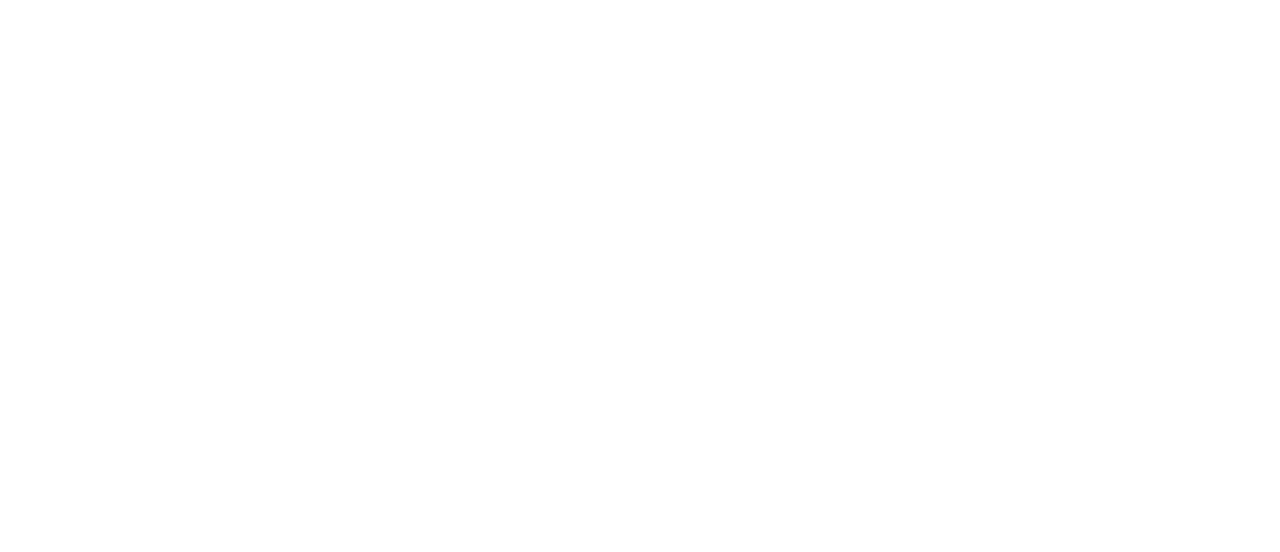
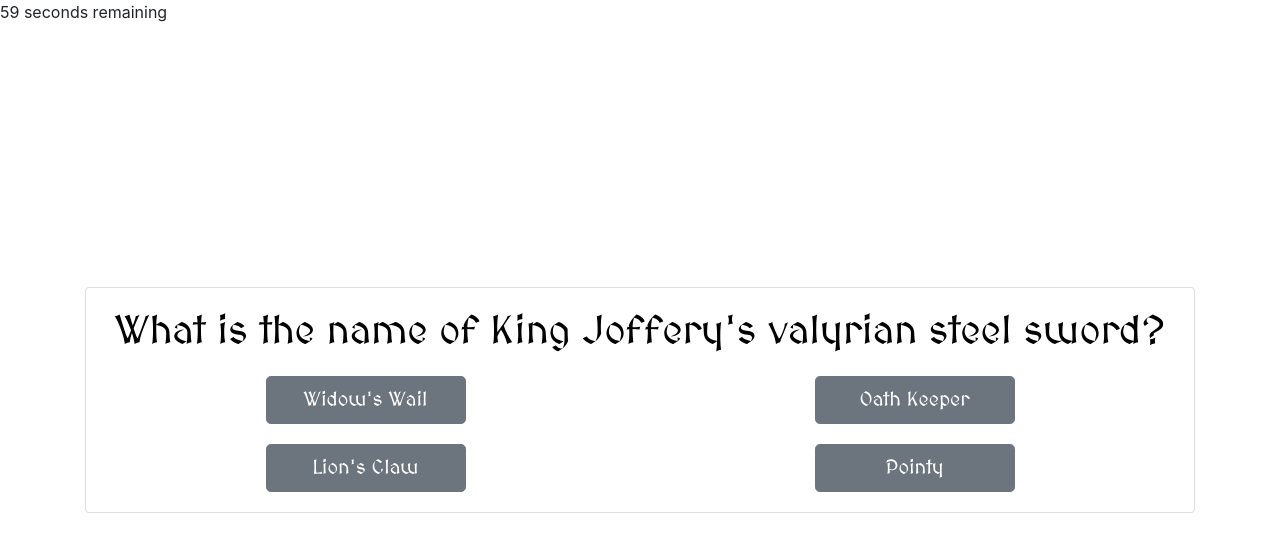
Before and after one commit to cil5345/Game-of-Thrones-Quiz, a plain HTML site: page index.html in a window 1280 px wide. Both pictures are taken after a click on the button "FIGHT!". Drawn offline with nearby package versions, Linux system fonts and the light colour scheme.

Commit message:
added some functionality to the quiZ

```diff
--- a/index.html
+++ b/index.html
@@ -23,11 +23,42 @@
             and become part of the dead army. Keep in mind for every wrong answer, the timer will drop by 10 seconds.
             May the Gods be with you, the old ones and the new!</p>
         <button type="button" id="submit" class="btn-style btn btn-dark btn-lg">FIGHT!</button>
-        <div class="timer">this is for timer</div>
+
 
     </div>
 
+    <div class="container" id="quiz-container" style="visibility: hidden;">
+        <div class="card">
+            <div class="card-body">
+                <h1 id="choice-question"></h1>
+                <div class="row top-row">
+                    <div class="col-sm-6">
+                        <button type="button" class="btn btn-secondary btn-lg quiz-btn" id="choice-a">
+                            </button>
+                    </div>
+                    <div class="col-sm-6">
+                        <button type="button" class="btn btn-secondary btn-lg quiz-btn" id="choice-b">
+                            </button>
+                    </div>
 
+
+                </div>
+                <div class="row bottom-row">
+                    <div class="col-sm-6">
+                        <button type="button" class="btn btn-secondary btn-lg quiz-btn" id="choice-c"></button>
+                    </div>
+                    <div class="col-sm-6">
+                        <button type="button" class="btn btn-secondary btn-lg quiz-btn" id="choice-d"></button>
+                    </div>
+
+
+                </div>
+            </div>
+        </div>
+
+    </div>
+
+    <div id="timer"></div>
     <script src="myscripts.js"></script>
 </body>
 
--- a/myscripts.js
+++ b/myscripts.js
@@ -1,27 +1,92 @@
 
-let container = document.getElementById("welcome-screen");
+let introContainer = document.getElementById("welcome-screen");
+let quizContainer1 = document.getElementById("quiz-container")
 let mainSubmitButton = document.getElementById("submit");
 let timeEl = document.getElementById("timer");
+let quizQuestion = document.getElementById("choice-question");
+let aAnswer = document.getElementById("choice-a");
+let bAnswer = document.getElementById("choice-b");
+let cAnswer = document.getElementById("choice-c");
+let dAnswer = document.getElementById("choice-d");
 
+// console.log(dQuestion);
+// console.log(timeEl);
+// console.log(quizContainer1);
 // console.log (mainSubmitButton);
 
 
 
+// ========================================================================
+var questions = [{
+    q:"What is the name of King Joffery's valyrian steel sword?",
+    a: "A",
+    c1: "Widow's Wail",
+    c2: "Oath Keeper",
+    c3: "Lion's Claw",
+    c4: "Pointy"
+}, {
+    q:"What is John Snow's real name?",
+    a: "C",
+    c1: "Aerys Targaryen",
+    c2: "John Stark",
+    c3: "Aegon Targaryen",
+    c4: "John Smith"
+}, {
+    q:"Which is the worst season of Game of Thrones?",
+    a: "D",
+    c1: "Season 1",
+    c2: "Season 6",
+    c3: "Season 2",
+    c4: "Season 8"
+}];
 
 
-mainSubmitButton.addEventListener("click", function () {
-    container.style.visibility = "hidden";
+console.log(questions[1].c1);
+
+
+// ========================================================================
+
+
+mainSubmitButton.addEventListener("click", function loadQuestion() {
+
+    introContainer.style.visibility = "hidden";
+    quizContainer1.style.visibility = "visible";
+
+
+
+    var timeLeft = 60;
+    var timeInterval = setInterval(function () {
+        timeEl.textContent = timeLeft + " seconds remaining";
+        timeLeft--;
+
+
+        if (timeLeft === 0) {
+            timeEl.textContent = "";
+
+            clearInterval(timeInterval);
+            // endGame();
+        }
+        setQuestions();
+    }, 1000);
+
+    function setQuestions() {
+        var objQues = questions[0];
+        quizQuestion.textContent = objQues.q;
+        aAnswer.textContent = objQues.c1;
+        bAnswer.textContent = objQues.c2;
+        cAnswer.textContent = objQues.c3;
+        dAnswer.textContent = objQues.c4;
+        // aQuestion.textContent =
+    // console.log(questions
+    }
     // Starts a timer
-    gameTimer();
+    // var timeLeft = 60;
+    // var timeInterval = setInterval(function() {
+    // timeEl.textContent = timeLeft + "seconds remaining";
+    // });
 
     //adds the quiz elements
 
-
 });
 
-function gameTimer() {
-    timeLeft = 60;
-    var timeInterval = setInterval(function () {
-
-    }, 1000);
-}
+// ========================================================================
--- a/style.css
+++ b/style.css
@@ -34,4 +34,25 @@ body {
     text-align: right;
     font-size: 18px;
 }
-position: absolute; top: 0; right: 0; width: 100px; text-align:right;
+
+#quiz-container {
+    text-align: center;
+    position: fixed;
+    top: 50%;
+    left: 50%;
+  /* bring your own prefixes */
+    transform: translate(-50%, -50%);
+    font-family: 'MedievalSharp', cursive;
+    color: black;
+}
+.quiz-btn {
+    width: 200px;
+}
+
+.bottom-row {
+    margin-top: 20px;
+}
+
+.top-row {
+    margin-top: 20px;
+}
```
